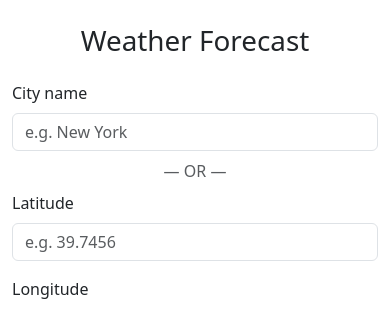
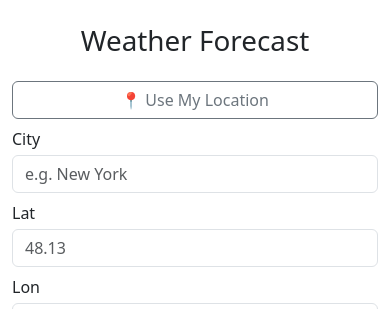
Before and after one commit to desaga/nws-api-forecast, a Flask app: template templates/index.html in a window 390 px wide. Shown: the top 309 px of the page. Run offline with Flask 3, Linux system fonts and the light colour scheme; the template is opened without the code that fills it, so the values that code supplies are empty.

Commit message:
improved UI

```diff
--- a/main.py
+++ b/main.py
@@ -154,7 +154,10 @@ def index():
                     forecast_resp = requests.get(forecast_url,
                                                  headers=NWS_HEADERS)
                     forecast_resp.raise_for_status()
-
+                    source = {
+                        "name": "National Weather Service (USA)",
+                        "url": "https://www.weather.gov/"
+                    }
                     forecast = forecast_resp.json()["properties"]["periods"]
 
                 except Exception as nws_error:
@@ -167,6 +170,10 @@ def index():
                             pressure_mmHg = round(
                                 daily_data["surface_pressure_mean"][
                                     i] * 0.75006)
+                            source = {
+                                "name": "Open-Meteo",
+                                "url": "https://open-meteo.com/"
+                            }
                             forecast.append({
                                 "name": format_date_label(
                                     daily_data["time"][i]),
@@ -187,7 +194,7 @@ def index():
                 error = f"Unexpected error: {str(e)}"
 
     return render_template("index.html", forecast=forecast, error=error,
-                           lat=lat, lon=lon, location_name=location_name)
+                           lat=lat, lon=lon, location_name=location_name, source=source)
 
 
 if __name__ == "__main__":
--- a/templates/index.html
+++ b/templates/index.html
@@ -6,29 +6,28 @@
     <meta name="viewport" content="width=device-width, initial-scale=1">
 
     <!-- Bootstrap CSS -->
-    <link
-        href="https://cdn.jsdelivr.net/npm/bootstrap@5.3.2/dist/css/bootstrap.min.css"
-        rel="stylesheet"
-    >
+    <link href="https://cdn.jsdelivr.net/npm/bootstrap@5.3.2/dist/css/bootstrap.min.css" rel="stylesheet">
+
     <!-- Leaflet CSS -->
-    <link
-        rel="stylesheet"
-        href="https://unpkg.com/leaflet@1.9.4/dist/leaflet.css"
-    />
+    <link rel="stylesheet" href="https://unpkg.com/leaflet@1.9.4/dist/leaflet.css"/>
 
     <style>
         #map {
-            height: 400px;
-            width: 100%;
+            height: 350px;
             margin-top: 10px;
         }
 
         .form-label {
             font-weight: 500;
+            margin-bottom: 4px;
         }
 
         .table {
             margin-top: 20px;
+        }
+
+        .input-group-text {
+            min-width: 90px;
         }
     </style>
 </head>
@@ -36,43 +35,57 @@
 <div class="container py-4">
     <h1 class="mb-4 text-center">Weather Forecast</h1>
 
-    <form method="POST" class="mb-4">
-        <div class="row g-3 align-items-end">
-            <div class="col-md-6">
-                <label for="city" class="form-label">City name</label>
+    <form method="POST" class="mb-3">
+      <div class="row row-cols-1 row-cols-md-auto g-2 align-items-end">
+        <!-- Use My Location -->
+        <div class="col">
+          <button type="button" id="loc-btn" class="btn btn-outline-secondary w-100">
+            📍 Use My Location
+          </button>
+        </div>
+
+        <!-- City -->
+        <div class="col">
+          <label for="city" class="form-label mb-1">City</label>
           <input type="text" class="form-control" id="city" name="city" placeholder="e.g. New York">
+        </div>
+
+        <!-- Latitude -->
+        <div class="col">
+          <label for="lat" class="form-label mb-1">Lat</label>
+          <input type="text" class="form-control" id="lat" name="lat" placeholder="48.13" inputmode="decimal">
+        </div>
+
+        <!-- Longitude -->
+        <div class="col">
+          <label for="lon" class="form-label mb-1">Lon</label>
+          <input type="text" class="form-control" id="lon" name="lon" placeholder="33.66" inputmode="decimal">
+        </div>
+
+        <!-- Submit -->
+        <div class="col">
+          <button type="submit" class="btn btn-primary w-100">Get Forecast</button>
         </div>
       </div>
 
-        <div class="text-muted text-center my-2">— OR —</div>
-
-        <div class="row g-3">
-            <div class="col-md-6 col-lg-4">
-                <label for="lat" class="form-label">Latitude</label>
-                <input type="text" class="form-control" id="lat" name="lat" placeholder="e.g. 39.7456">
-            </div>
-            <div class="col-md-6 col-lg-4">
-                <label for="lon" class="form-label">Longitude</label>
-                <input type="text" class="form-control" id="lon" name="lon" placeholder="e.g. -97.0892">
-            </div>
-            <!-- Use My Location button -->
-            <div class="mt-2 d-flex align-items-center flex-wrap gap-2">
-                <button type="button" id="loc-btn" class="btn btn-secondary btn-sm">
-                    📍 Use My Location
-                </button>
+      <!-- Spinner + Location status -->
+      <div class="row mt-2">
+        <div class="col-auto d-flex align-items-center gap-2">
           <div id="spinner" class="spinner-border spinner-border-sm text-primary" role="status" style="display: none;">
             <span class="visually-hidden">Loading...</span>
           </div>
           <span id="loc-status" class="text-muted"></span>
         </div>
-            <p id="reverse-address" class="mt-2 fw-medium"></p>
       </div>
 
-        <!-- Map Picker -->
+      <!-- Reverse geocoded location -->
+      <p id="reverse-address" class="mt-2 fw-medium"></p>
+
+      <!-- Map -->
       <div id="map" class="my-3 rounded border"></div>
+    </form>
 
-        <button type="submit" class="btn btn-primary">Get Forecast</button>
-    </form>
+
 
     {% if error %}
         <div class="alert alert-danger">{{ error }}</div>
@@ -88,14 +101,14 @@
             📍 View on map
         </a>
 
+        {% if source %}
             <p class="text-muted mt-3">
                 Forecast source:
-            {% if forecast[0].detailedForecast %}
-                National Weather Service (USA)
-            {% else %}
-                Open-Meteo (Global)
+                <a href="{{ source.url }}" target="_blank" rel="noopener">
+                    {{ source.name }}
+                </a>
+            </p>
         {% endif %}
-        </p>
 
         <div class="table-responsive">
             <table class="table table-bordered table-hover">
@@ -130,41 +143,45 @@
     {% endif %}
 </div>
 
-<!-- Leaflet JS -->
+<!-- Scripts -->
 <script src="https://unpkg.com/leaflet@1.9.4/dist/leaflet.js"></script>
-
-<!-- Bootstrap JS -->
 <script src="https://cdn.jsdelivr.net/npm/bootstrap@5.3.2/dist/js/bootstrap.bundle.min.js"></script>
 
 <script>
+    // Use My Location
     document.getElementById('loc-btn').addEventListener('click', useMyLocation);
 
+    // Auto-submit on Enter in city input
+    document.getElementById('city').addEventListener('keypress', function (e) {
+        if (e.key === 'Enter') {
+            e.preventDefault();
+            document.querySelector("form").submit();
+        }
+    });
+
+    // Initialize map
     const initLat = parseFloat("{{ lat or '' }}");
     const initLon = parseFloat("{{ lon or '' }}");
-
     const map = L.map('map').setView([39.7456, -97.0892], 4);
-
     L.tileLayer('https://{s}.tile.openstreetmap.org/{z}/{x}/{y}.png', {
         attribution: '© OpenStreetMap contributors',
         maxZoom: 18
     }).addTo(map);
 
     let marker;
-
     if (!isNaN(initLat) && !isNaN(initLon)) {
         const latLng = [initLat, initLon];
         map.setView(latLng, 10);
         marker = L.marker(latLng).addTo(map);
     }
 
-    map.on('click', function(e) {
+    map.on('click', function (e) {
         setLocation(e.latlng.lat, e.latlng.lng);
         reverseGeocode(e.latlng.lat, e.latlng.lng);
         submitForecastForm();
     });
 
     function setLocation(lat, lon) {
-        // Normalize longitude
         if (lon < -180 || lon > 180) {
             lon = ((lon + 180) % 360 + 360) % 360 - 180;
         }
@@ -173,7 +190,6 @@
         document.getElementById('lon').value = lon.toFixed(6);
 
         const latLng = [lat, lon];
-
         if (marker) {
             marker.setLatLng(latLng);
         } else {
```
Also changed, not shown: README.md. Lines whose indentation alone changed are shown as unchanged.
